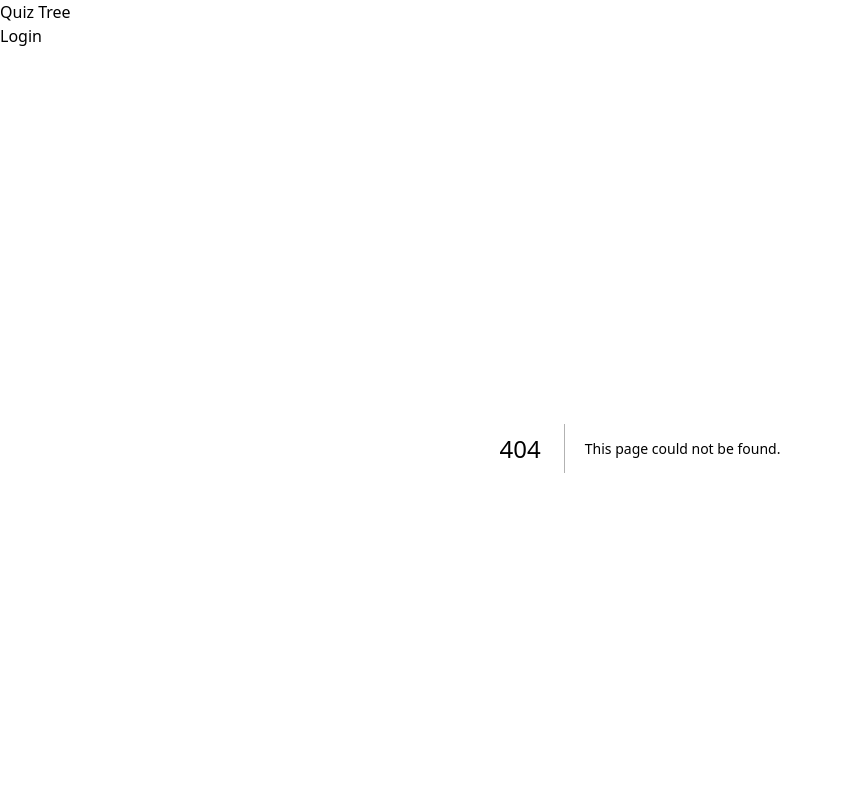
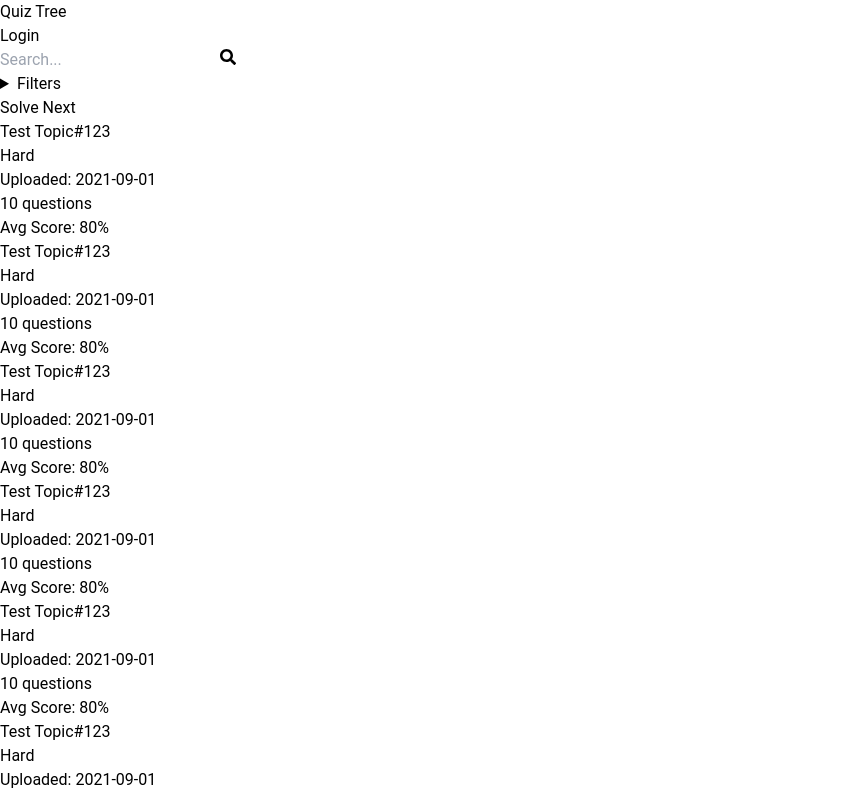
Before and after one commit to bouajilaProg/quiz-tree, a Next.js app in the folder quiz-tree-front/: page /quiz in a window 1280 px wide. Before the commit this address had no page. Shown: the top 795 px of the page, without its empty margins (0-843 px from the left). Built offline with nearby package versions, Linux system fonts and the light colour scheme.

Commit message:
quiz page and quiz search are ready

```diff
--- a/quiz-tree-front/src/app/globals.css
+++ b/quiz-tree-front/src/app/globals.css
@@ -6,4 +6,9 @@
 body {
   color: var(--foreground);
   background: var(--background);
+  font-family: roboto, sans-serif;
 }
+
+* {
+  box-sizing: border-box;
+}
--- a/quiz-tree-front/src/app/home/page.tsx
+++ b/quiz-tree-front/src/app/home/page.tsx
@@ -1,6 +1,6 @@
 import React from 'react';
-import QuizItem from './components/quizItem';
 import { t_quizHeader } from '../types/quizItem';
+import QuizItem from '@/components/commun/quizItem';
 
 function Home() {
 
--- /dev/null
+++ b/quiz-tree-front/src/app/quiz/components/SearchBar.tsx
@@ -0,0 +1,18 @@
+import { FaSearch } from "react-icons/fa";
+
+const SearchBar: React.FC = () => {
+  return (
+    <div className="flex items-center border-b border-gray-400 max-w-md">
+      <input
+        type="text"
+        placeholder="Search..."
+        className="flex-grow  py-2 outline-none bg-transparent"
+      />
+      <button className="text-gray-700 hover:text-black px-3">
+        <FaSearch size={16} />
+      </button>
+    </div>
+  );
+};
+
+export default SearchBar;
--- /dev/null
+++ b/quiz-tree-front/src/app/quiz/components/SearchFilter.tsx
@@ -0,0 +1,31 @@
+const SearchFilter: React.FC = () => {
+  return (
+    <details className=" max-w-md">
+      <summary className="cursor-pointer font-semibold">Filters</summary>
+      <div className="mt-2 space-y-2">
+        <label className="block">
+          Difficulty:
+          <select className="block w-full p-2 border border-gray-300 rounded-md">
+            <option value="easy">Easy</option>
+            <option value="medium">Medium</option>
+            <option value="hard">Hard</option>
+          </select>
+        </label>
+        <div className="flex gap-2">
+          <input
+            type="number"
+            placeholder="Min solved avg"
+            className="w-1/2 p-2 border border-gray-300 rounded-md"
+          />
+          <input
+            type="number"
+            placeholder="Max solved avg"
+            className="w-1/2 p-2 border border-gray-300 rounded-md"
+          />
+        </div>
+      </div>
+    </details>
+  );
+};
+
+export default SearchFilter;
--- /dev/null
+++ b/quiz-tree-front/src/app/quiz/components/SearchResult.tsx
@@ -0,0 +1,28 @@
+import { t_quizHeader } from "@/app/types/quizItem";
+import QuizItem from "@/components/commun/quizItem";
+
+const SearchResults: React.FC = () => {
+
+
+  const quizTest: t_quizHeader = {
+    topic: 'Test Topic',
+    code: '123',
+    difficulty: 'Hard',
+    uploaded: '2021-09-01',
+    questionsCount: 10,
+    avgScore: 80
+  }
+
+  return (
+    <div className="mt-6">
+      <h2 className="text-lg font-bold text-gray-700 mb-4">Solve Next</h2>
+      <div className="flex flex-wrap gap-5">
+        {Array.from({ length: 12 }).map((_, index) => (
+          <QuizItem key={`solve-next-${index}`} quizHeader={quizTest} />
+        ))}
+      </div>
+    </div>
+  );
+};
+
+export default SearchResults;
--- /dev/null
+++ b/quiz-tree-front/src/app/quiz/page.tsx
@@ -0,0 +1,23 @@
+import React from 'react'
+import SearchBar from './components/SearchBar'
+import SearchFilter from './components/SearchFilter'
+import SearchResults from './components/SearchResult'
+
+
+function QuizSearch() {
+  return (
+    <div className="mx-12 md:ml-28  flex flex-col  min-h-[90vh] justify-stretch my-2 mb-10 ">
+      <div className='flex flex-col gap-2 mt-5'>
+
+        <SearchBar />
+        <SearchFilter />
+
+      </div>
+      <SearchResults />
+    </div>
+  );
+}
+
+
+
+export default QuizSearch
```
Also changed, not shown: quiz-tree-front/src/app/quiz/[quizid]/page.tsx (added, +67 -0 lines), quiz-tree-front/src/components/commun/quizItem.tsx (renamed from quiz-tree-front/src/app/home/components/quizItem.tsx).
